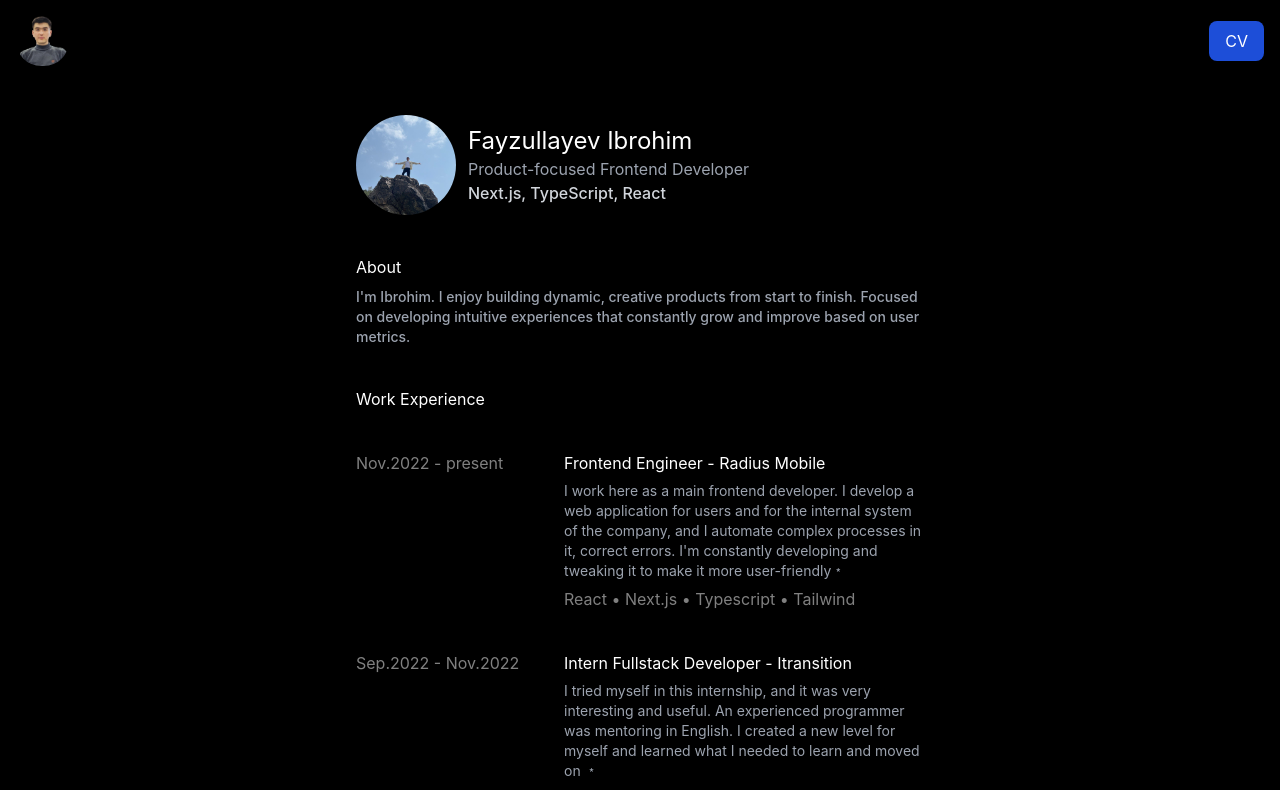
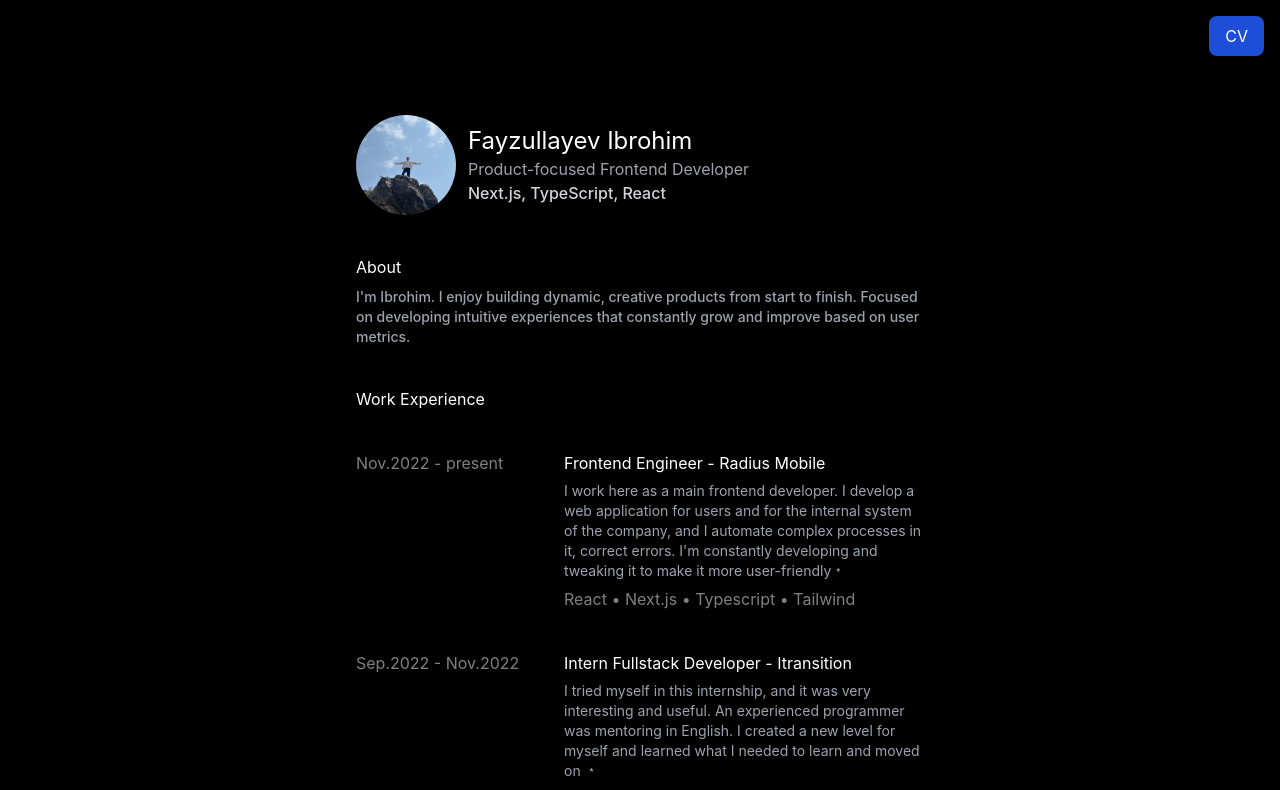
Before and after one commit to IbrohimFayzullayev/blog-project, a React (Create React App) app: page / in a window 1280 px wide. Shown: the top 790 px of the page. Built offline with nearby package versions, Linux system fonts and the light colour scheme.

Commit message:
logo change

```diff
--- a/src/pages/Home.tsx
+++ b/src/pages/Home.tsx
@@ -2,8 +2,6 @@ import Me from "../images/me.jpg";
 import Projects from "../components/Projects";
 import Links from "../components/Links";
 import Experience from "../components/Experience";
-import { Link } from "react-router-dom";
-import Sticker from "../images/profile.jpg";
 
 const Home = () => {
   const articleStructuredData = {
@@ -33,13 +31,14 @@ const Home = () => {
       />
       <div className="bg-black w-full min-h-screen">
         <div className="fixed flex justify-between items-center text-white text-2xl text-center py-4 px-4 w-full top-0 backdrop-blur-sm z-10">
-          <Link to="/">
+          <div></div>
+          {/* <Link to="/">
             <img
               src={Sticker}
               alt="Ibrohim Fayzullayev"
               className="w-[53px] h-[50px] rounded-full"
             />
-          </Link>
+          </Link> */}
           <button className="bg-blue-700 text-white font-normal text-base rounded-lg px-4 py-2 hover:bg-blue-600 transition-all duration-150">
             CV
           </button>
```
